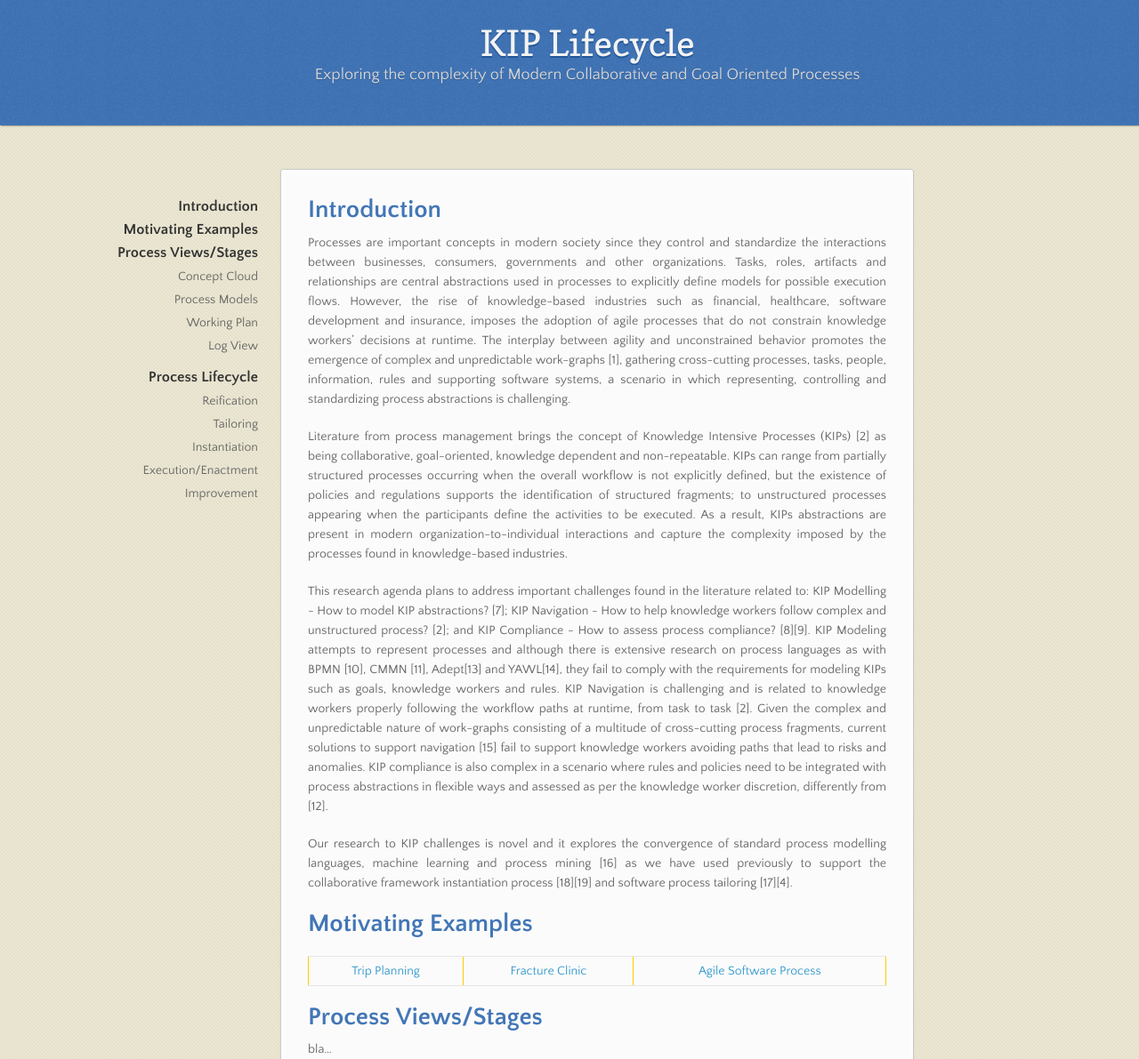
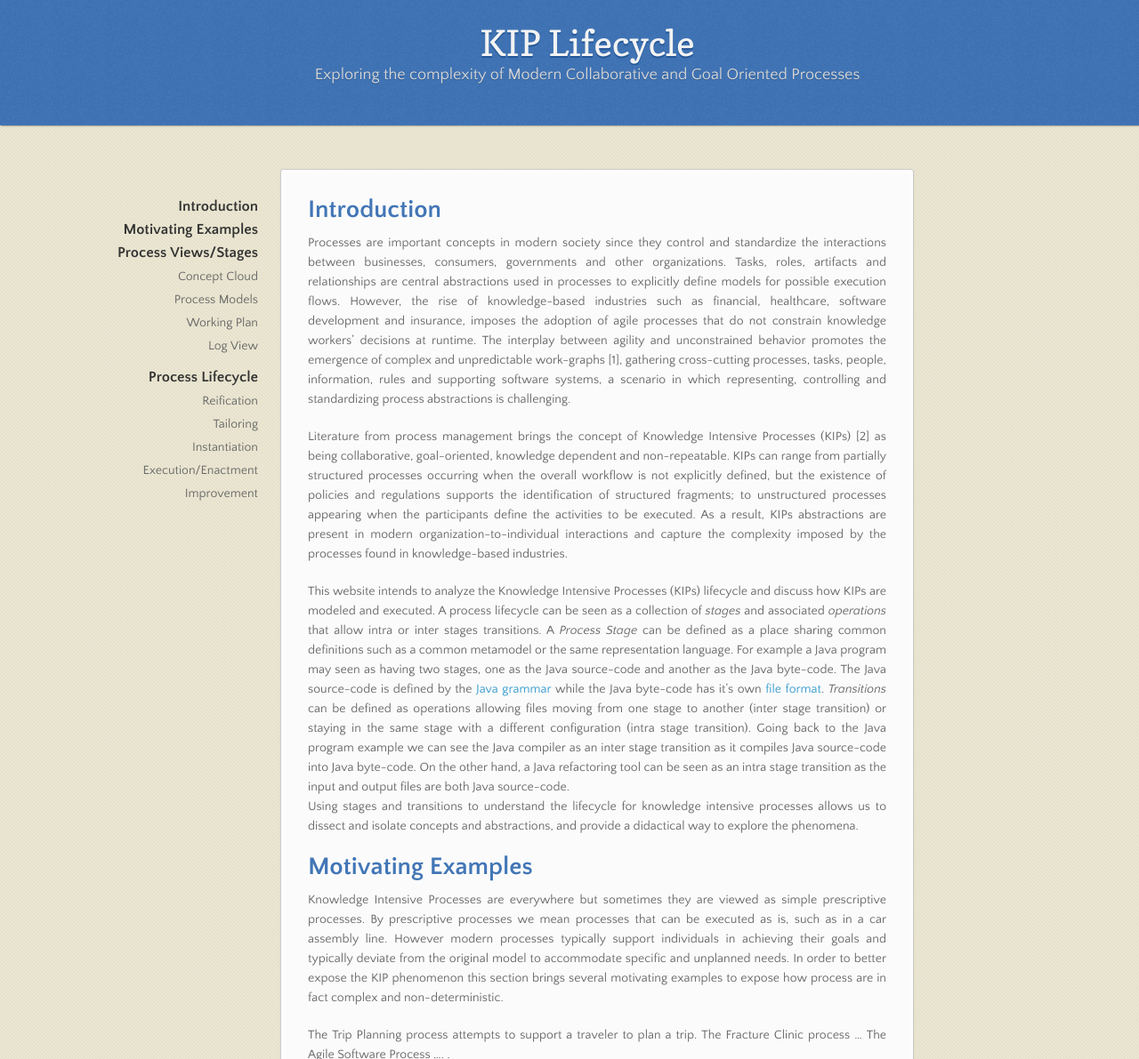
Before and after one commit to pages-themes/leap-day, a Jekyll site: the page built from index.md, in a window 1280 px wide and 1400 px high. Shown: the top 1191 px of the window at 89% size. Built offline with Jekyll 4.4.1, drawn with Linux system fonts in a browser that asks for light colours; our own code applies the rules of GitHub Pages for plain Markdown files; some of the changed text lies outside the part shown; grey boxes are pictures that could not be loaded.

```diff
--- a/index.md
+++ b/index.md
@@ -8,14 +8,19 @@ Processes are important concepts in modern society since they control and standa
 
 Literature from process management brings the concept of Knowledge Intensive Processes (KIPs) [2] as being collaborative, goal-oriented, knowledge dependent and non-repeatable. KIPs can range from partially structured processes occurring when the overall workflow is not explicitly defined, but the existence of policies and regulations supports the identification of structured fragments; to unstructured processes appearing when the participants define the activities to be executed. As a result, KIPs abstractions are present in modern organization-to-individual interactions and capture the complexity imposed by the processes found in knowledge-based industries.
 
-This research agenda plans to address important challenges found in the literature related to: KIP Modelling - How to model KIP abstractions? [7]; KIP Navigation - How to help knowledge workers follow complex and unstructured process? [2]; and KIP Compliance - How to assess process compliance? [8][9]. KIP Modeling attempts to represent processes and although there is extensive research on process languages as with BPMN [10], CMMN [11], Adept[13] and YAWL[14], they fail to comply with the requirements for modeling KIPs such as goals, knowledge workers and rules. KIP Navigation is challenging and is related to knowledge workers properly following the workflow paths at runtime, from task to task [2]. Given the complex and unpredictable nature of work-graphs consisting of a multitude of cross-cutting process fragments, current solutions to support navigation [15] fail to support knowledge workers avoiding paths that lead to risks and anomalies.
-KIP compliance is also complex in a scenario where rules and policies need to be integrated with process abstractions in flexible ways and assessed as per the knowledge worker discretion, differently from [12].
-
-Our research to KIP challenges is novel and it explores the convergence of standard process modelling languages, machine learning and process mining [16] as we have used previously to support the collaborative framework instantiation process [18][19] and software process tailoring [17][4].
-
+This website intends to analyze the Knowledge Intensive Processes (KIPs) lifecycle and discuss how KIPs are modeled and executed. A process lifecycle can be seen as a collection of _stages_ and associated _operations_ that allow intra or inter stages transitions. A _Process Stage_ can be defined as a place sharing common definitions such as a common metamodel or the same representation language. For example a Java program may seen as having two stages, one as the Java source-code and another as the Java byte-code. The Java source-code is defined by the [Java grammar](https://docs.oracle.com/javase/specs/jls/se7/html/jls-18.html) while the Java byte-code has it's own [file format](https://docs.oracle.com/javase/specs/jvms/se7/html/jvms-4.html).
+ _Transitions_  can be defined as operations allowing files moving from one stage to another (inter stage transition) or staying in the same stage with a different configuration (intra stage transition). Going back to the Java program example we can see the Java compiler as an inter stage transition as it compiles Java source-code into Java byte-code. On the other hand, a Java refactoring tool can be seen as an intra stage transition as the input and output files are both Java source-code.
+ Using stages and transitions to understand the lifecycle for knowledge intensive processes allows us to dissect and isolate concepts and abstractions, and provide a didactical way to explore the phenomena.
 
 
 # Motivating Examples
+
+Knowledge Intensive Processes are everywhere but sometimes they are viewed as simple prescriptive processes. By prescriptive processes we mean processes that can be executed as is, such as in a car assembly line. However modern processes typically support individuals in achieving their goals and typically deviate from the original model to accommodate specific and unplanned needs. In order to better expose the KIP phenomenon this section brings several motivating examples to expose how process are in fact complex and non-deterministic.
+
+The Trip Planning process attempts to support a traveler to plan a trip.
+The Fracture Clinic process ...
+The Agile Software Process ....
+.
 
 
 <table style="width:100%">
@@ -36,7 +41,8 @@ Our research to KIP challenges is novel and it explores the convergence of stand
 
 # Process Views/Stages
 
-bla...
+
+In order to dissect the concepts related to knowledge intensive process one must understand the
 
 <center>
 <img src="https://docs.google.com/drawings/d/e/2PACX-1vTScmjPsEwlmqBdLHqHoU6OJ50CdaebiubPnxCxGSQ0ZfJZTWQaX8T7bH9XyBlc6--0iDwEQCyjrw9L/pub?w=525&amp;h=620">
```
Also changed, not shown: trip_plan/tp_bigpicture.md (+5 -6 lines).
